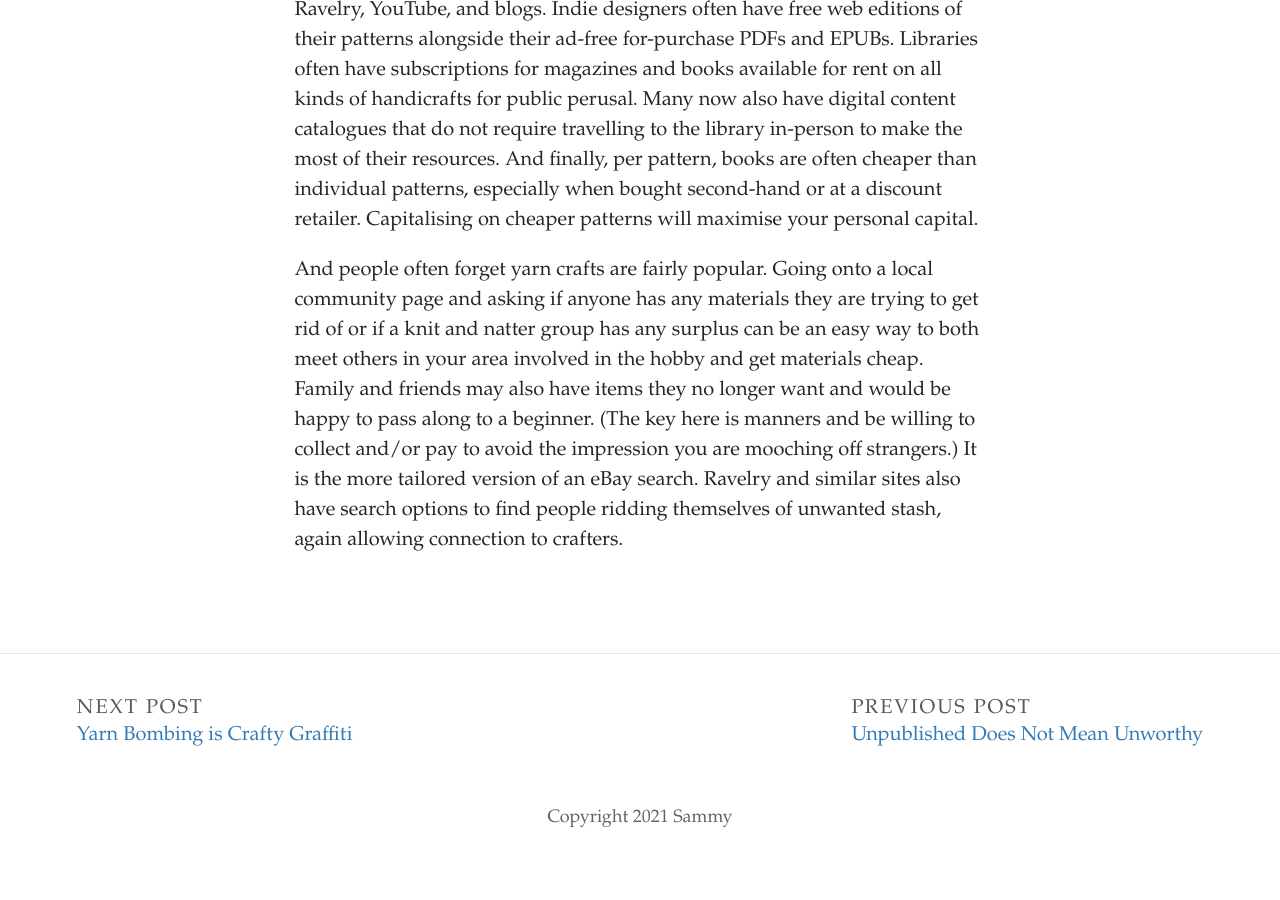
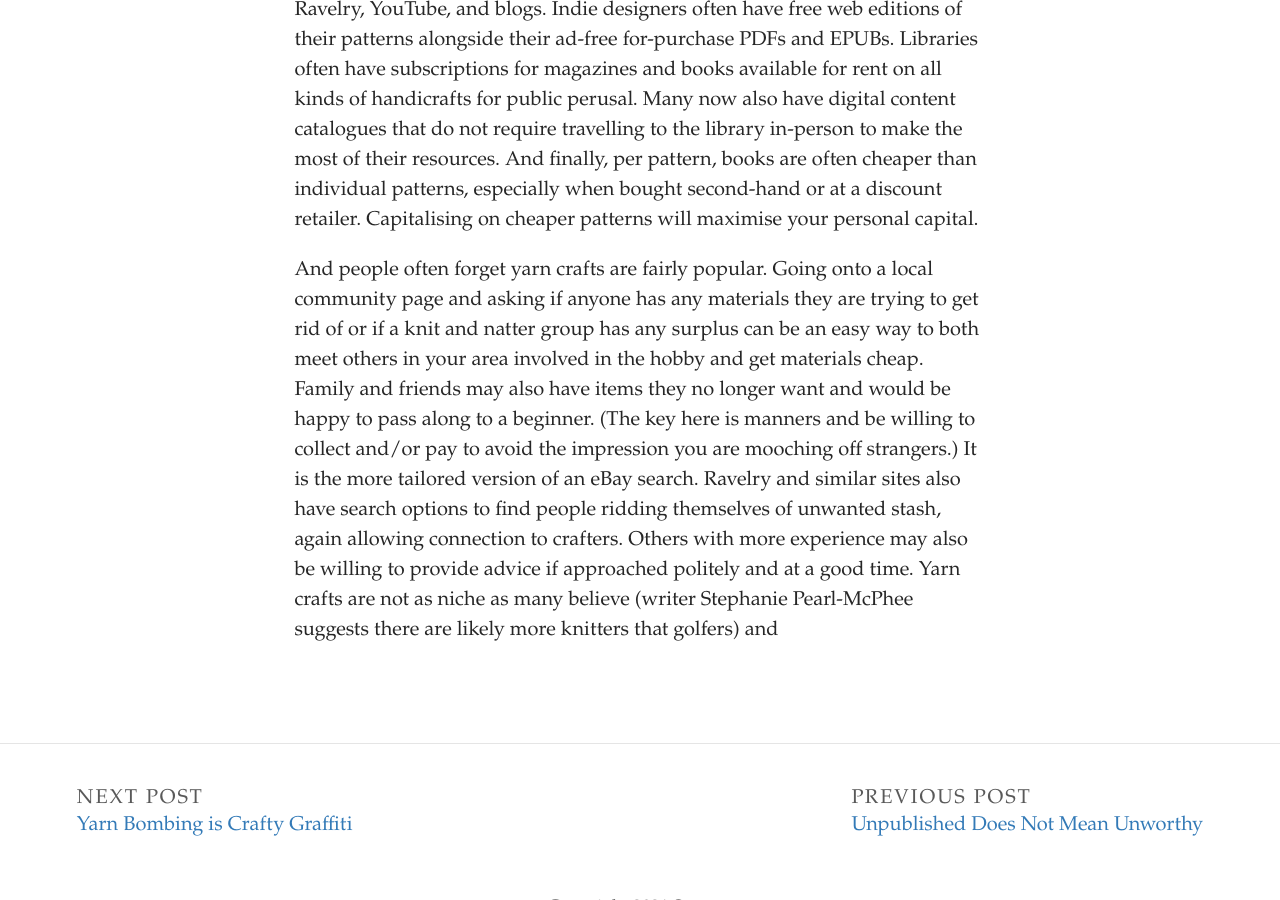
Before and after one commit to SammySpinsAYarn/Blog, a Jekyll site: the page built from _posts/2023-07-31-i-am-behind.md, in a window 1280 px wide and 900 px high, scrolled down 1098 px. Built offline with Jekyll 4.4.1, drawn with Linux system fonts in a browser that asks for light colours; some web fonts are replaced; before the commit the page ends 1961 px from its top, so only the background shows below that.

Commit message:
Update Post “2023-07-31-i-am-behind”

```diff
--- a/_posts/2023-07-31-i-am-behind.md
+++ b/_posts/2023-07-31-i-am-behind.md
@@ -14,4 +14,4 @@
 
 P﻿atterns are another money drain crafters complain about. There are three main methods of reducing price: buying books, the library, and using free ones. Most yarn companies have lots of free patterns online. They may be on their own website, available through online yarn retailers, or on platforms like Ravelry, YouTube, and blogs. Indie designers often have free web editions of their patterns alongside their ad-free for-purchase PDFs and EPUBs. Libraries often have subscriptions for magazines and books available for rent on all kinds of handicrafts for public perusal. Many now also have digital content catalogues that do not require travelling to the library in-person to make the most of their resources. And finally, per pattern, books are often cheaper than individual patterns, especially when bought second-hand or at a discount retailer. Capitalising on cheaper patterns will maximise your personal capital.
 
-And people often forget yarn crafts are fairly popular. Going onto a local community page and asking if anyone has any materials they are trying to get rid of or if a knit and natter group has any surplus can be an easy way to both meet others in your area involved in the hobby and get materials cheap. Family and friends may also have items they no longer want and would be happy to pass along to a beginner. (The key here is manners and be willing to collect and/or pay to avoid the impression you are mooching off strangers.) It is the more tailored version of an eBay search. Ravelry and similar sites also have search options to find people ridding themselves of unwanted stash, again allowing connection to crafters.
+And people often forget yarn crafts are fairly popular. Going onto a local community page and asking if anyone has any materials they are trying to get rid of or if a knit and natter group has any surplus can be an easy way to both meet others in your area involved in the hobby and get materials cheap. Family and friends may also have items they no longer want and would be happy to pass along to a beginner. (The key here is manners and be willing to collect and/or pay to avoid the impression you are mooching off strangers.) It is the more tailored version of an eBay search. Ravelry and similar sites also have search options to find people ridding themselves of unwanted stash, again allowing connection to crafters. Others with more experience may also be willing to provide advice if approached politely and at a good time. Yarn crafts are not as niche as many believe (writer Stephanie Pearl-McPhee suggests there are likely more knitters that golfers) and
```
